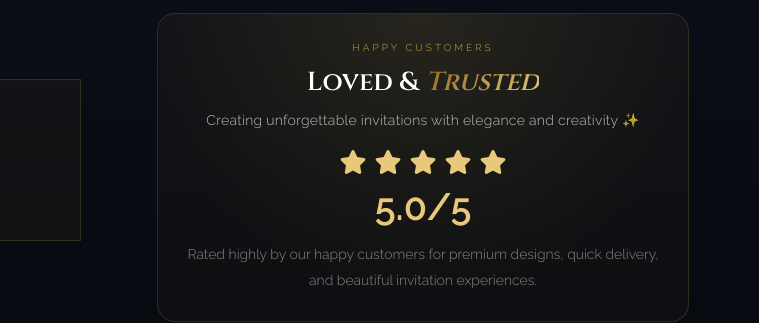
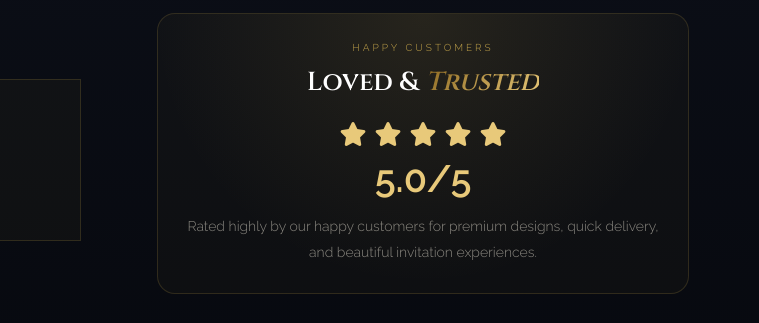
Before and after one commit to primedigitalinvites/_Prime_Digital_Invites_, a plain HTML site: page index.html in a window 1280 px wide. Shown: the part 5603-5926 px from the top of the page, 521-1280 px from the left. Drawn offline with nearby package versions, Linux system fonts and the light colour scheme.

Commit message:
Update index.html

```diff
--- a/index.html
+++ b/index.html
@@ -750,16 +750,6 @@ footer span{color:var(--gold)}
     Loved &amp; <em>Trusted</em>
   </h3>
 
-  <!-- Tagline -->
-  <p style="margin-top:8px;
-            color:rgba(255,255,255,.72);
-            font-size:14px;
-            letter-spacing:.3px;
-            position:relative;
-            z-index:2;">
-    Creating unforgettable invitations with elegance and creativity ✨
-  </p>
-
   <!-- Stars -->
   <div style="display:flex;
               justify-content:center;
```
